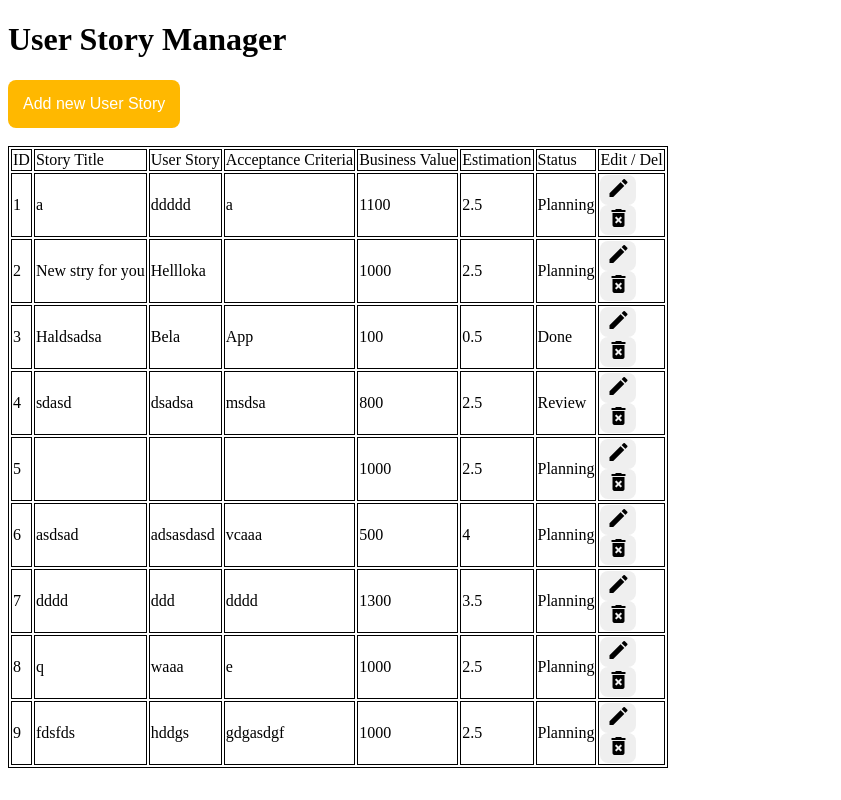
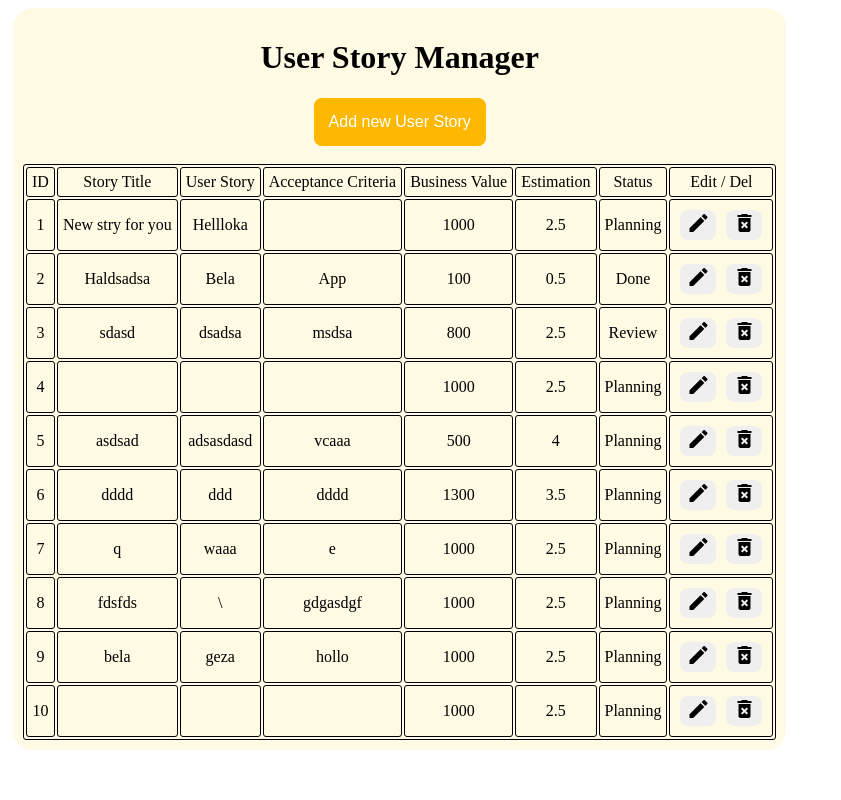
Before and after one commit to bekor/super-sprinter-3000-bekor, a Flask app: page / in a window 1280 px wide. Shown: the whole page, without its empty margins (0-841 px from the left). Run offline with Flask 2, Linux system fonts and the light colour scheme.

Commit message:
css updated, classes added to html

```diff
--- a/common.py
+++ b/common.py
@@ -46,6 +46,10 @@ def delete_data_row(data, id_story):
     data_manager.write_datatable_to_file("data/story.csv", new_data)
     return new_data
 
+
+# transforming request.form to list
+#
+# @req_form: dictionary with specified keys
 def handle_requestform(req_form):
     form = [req_form["story_title"],
             req_form["user_story"],
--- a/data/story.csv
+++ b/data/story.csv
@@ -1,10 +1,11 @@
 ID;Story Title;User Story;Acceptance Criteria;Business Value;Estimation;Status
-1;a;ddddd;a;1100;2.5;Planning
-2;New stry for you;Hellloka;;1000;2.5;Planning
-3;Haldsadsa;Bela;App;100;0.5;Done
-4;sdasd;dsadsa;msdsa;800;2.5;Review
-5;;;;1000;2.5;Planning
-6;asdsad;adsasdasd;vcaaa;500;4;Planning
-7;dddd;ddd;dddd;1300;3.5;Planning
-8;q;waaa;e;1000;2.5;Planning
-9;fdsfds;hddgs;gdgasdgf;1000;2.5;Planning
+1;New stry for you;Hellloka;;1000;2.5;Planning
+2;Haldsadsa;Bela;App;100;0.5;Done
+3;sdasd;dsadsa;msdsa;800;2.5;Review
+4;;;;1000;2.5;Planning
+5;asdsad;adsasdasd;vcaaa;500;4;Planning
+6;dddd;ddd;dddd;1300;3.5;Planning
+7;q;waaa;e;1000;2.5;Planning
+8;fdsfds;\;gdgasdgf;1000;2.5;Planning
+9;bela;geza;hollo;1000;2.5;Planning
+10;;;;1000;2.5;Planning
--- a/main.py
+++ b/main.py
@@ -1,14 +1,14 @@
-from flask import Flask, render_template, request
+from flask import Flask, render_template, request, abort
 import data_manager
 import common
 
 app = Flask(__name__)
 
-#NEM KEZELTED LE HA ID nincs a databazbe
+
 @app.route('/story', methods=['GET', 'POST'])
 @app.route('/story/<int:story_id>', methods=['GET', 'POST'])
 def story(story_id=None):
-    default_list = ["", "", "", "", 1000, 2.5, ""]
+    default_form = ["", "", "", "", 1000, 2.5, ""]
     data = data_manager.get_datatable_from_file("data/story.csv")
     if request.method == 'POST':
         button_data = common.handle_button_request(request.form)
@@ -16,13 +16,15 @@ def story(story_id=None):
             update_list = data[int(button_data[1])]
             return render_template("form.html.j2", form_data=update_list)
         else:
-            return render_template("form.html.j2", form_data=default_list)
+            return render_template("form.html.j2", form_data=default_form)
     else:
-        default_list[0] = str(story_id)
-        if story_id:
+        if story_id and story_id < len(data):
+            default_form[0] = str(story_id)
             story_id_list = data[story_id]
             return render_template("form.html.j2", form_data=story_id_list)
-        return render_template("form.html.j2", form_data=default_list)
+        if story_id >= len(data):
+            return abort(404)
+        return render_template("form.html.j2", form_data=default_form)
 
 
 @app.route('/', methods=['GET', 'POST'])
--- a/static/style.css
+++ b/static/style.css
@@ -1,11 +1,32 @@
+.table_wrapper{
+    text-align: center;
+    position: relative;
+    margin: 5px;
+    padding: 10px;
+    border-radius: 20px;
+    background-color: rgba(251, 219, 69, 0.15);
+    display: table
+}
 
 table, th, td{
     border: 1px solid black;
+    border-radius: 3px;
+}
+
+td{
+    text-align: center;
+    padding: 5px;
 }
 
 input {
     width: 30%;
     border: 1px solid black;
+    padding: 5px;
+}
+
+label{
+    font-size: 18px;
+    font-family: "Times New Roman", Georgia, Serif;
 }
 
 textarea {
@@ -29,7 +50,10 @@ button{
 }
 
 #content{
-    position: relative;
+    background-color: #35a8cc;
+    border-radius: 20px;
+    padding: 15px;
+    position: absolute;
     max-width: 600px;
     text-align: center;
     font-family: "Times New Roman", Georgia, Serif;
@@ -56,6 +80,7 @@ button{
 }
 
 .buttoneffect:hover{
+    box-shadow: 5px 5px 10px #000000;
     background-color: #4CAF50;
     color: white;
 }
@@ -71,3 +96,7 @@ button{
     color: white;
     padding: 15px;
 }
+
+.modifybutton{
+    margin: 5px;
+}
--- a/templates/form.html.j2
+++ b/templates/form.html.j2
@@ -9,6 +9,7 @@
     <link rel="stylesheet" type="text/css" href="{{ url_for("static", filename="style.css")}}">
 </head>
 <body>
+    <div class="formstyle">
         <form action="http://127.0.0.1:5000/list" method="POST">
             <div id="content">
                 {% if not form_data[0] %}
@@ -55,5 +56,6 @@
                 </div>
             </div>
         </form>
+    </div>
 </body>
 </html>
--- a/templates/list.html.j2
+++ b/templates/list.html.j2
@@ -6,6 +6,7 @@
     <link rel="stylesheet" href="https://fonts.googleapis.com/icon?family=Material+Icons">
 </head>
 <body>
+    <div class="table_wrapper">
         <h1>User Story Manager</h1>
         <form action="http://127.0.0.1:5000/story" method="POST">
             <button class="create buttoneffect" name="new_story" value="">Add new User Story</button>
@@ -23,17 +24,21 @@
                 <td>Edit / Del</td>
                 {% else %}
                 <td>
+                    <div class="modifybutton" style="float: left">
                         <form action="http://127.0.0.1:5000/story/{{ row[0] }}" method="POST"><button class="buttoneffect" name="editrow" value="{{ row[0] }}">
                             <i class="material-icons" name="edit">mode_edit</i>
                         </button></form>
+                    </div>
+                    <div class="modifybutton" style="float: right">
                         <form action="http://127.0.0.1:5000/list" method="POST"><button class="buttoneffect" name="deleterow" value="{{ row[0] }}">
                             <i class="material-icons" name="delete">delete_forever</i>
                         </button></form>
+                    </div>
                 </td>
                 {% endif %}
             </tr>
             {% endfor %}
         </table>
-
+    </div>
 </body>
 </html>
```
Lines whose indentation alone changed are shown as unchanged.
